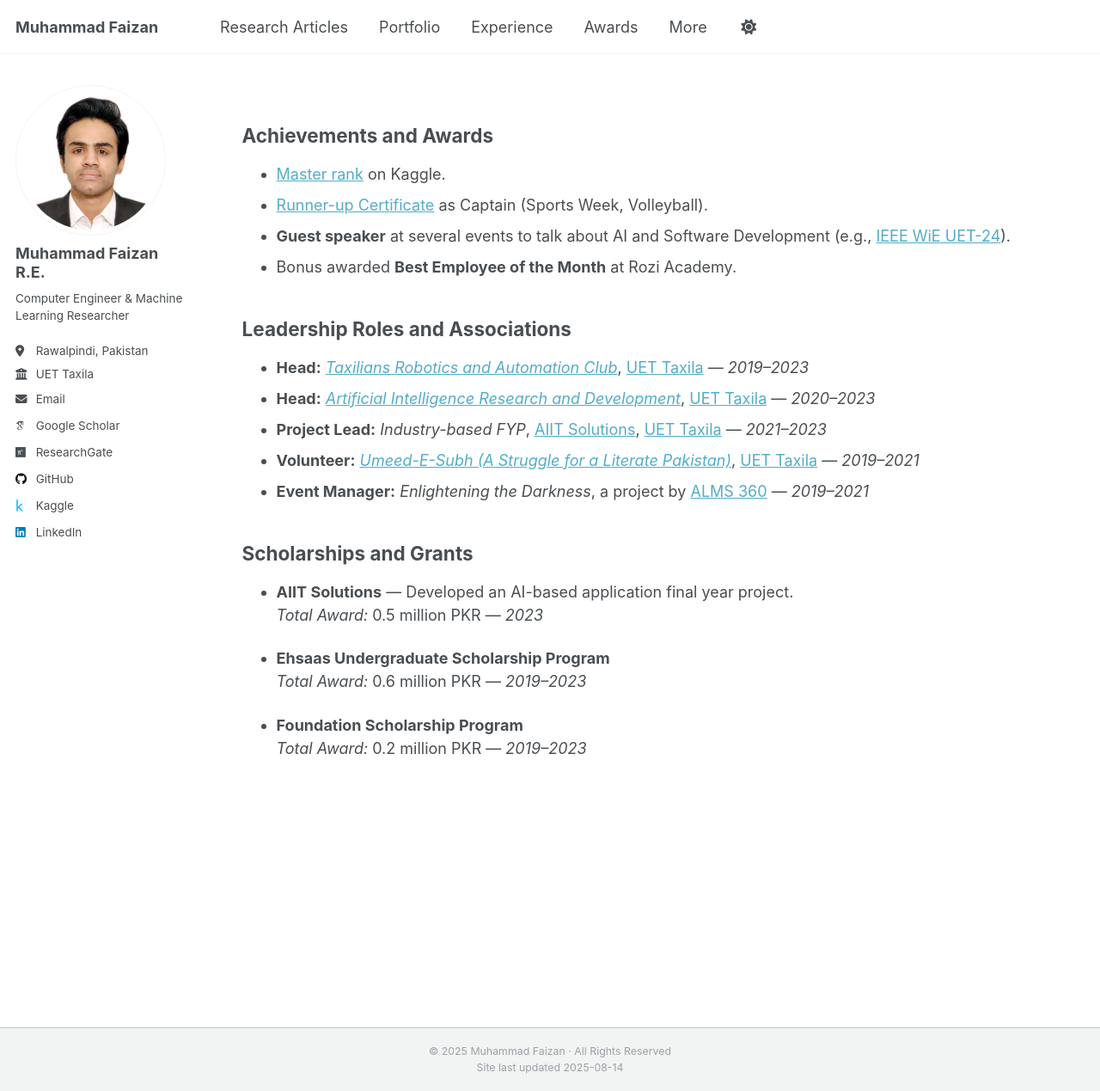
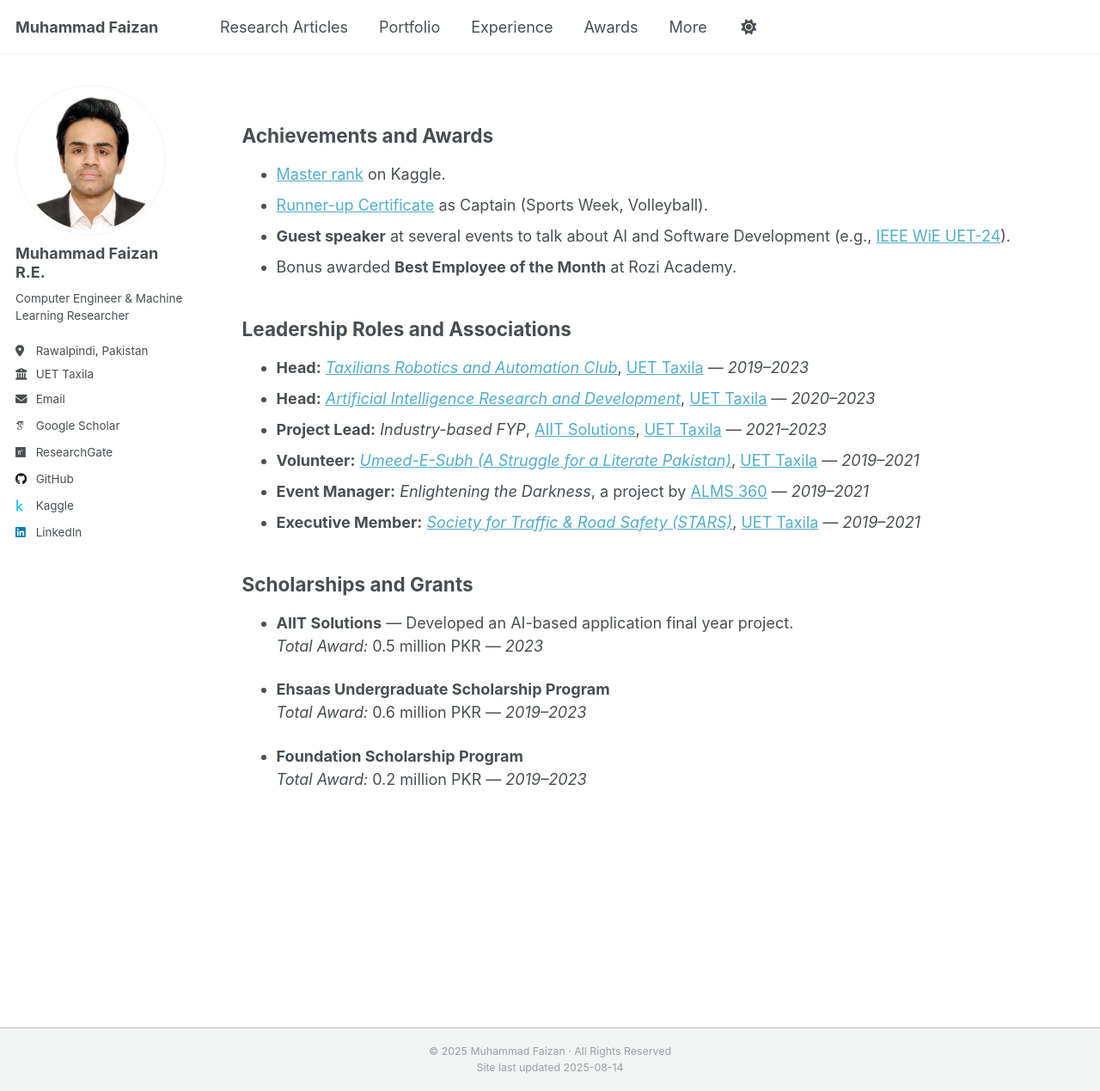
Before and after one commit to MuhammadFaizan99/MuhammadFaizan99.github.io, a Jekyll site: the page built from _pages/awards.md, in a window 1280 px wide and 1269 px high. Shown: the whole window at 86% size. Built offline with Jekyll 4.4.1, drawn with Linux system fonts in a browser that asks for light colours; some web fonts are replaced; a script that is not in the unit is left out.

Commit message:
Update awards.md

```diff
--- a/_pages/awards.md
+++ b/_pages/awards.md
@@ -22,6 +22,7 @@ redirect_from:
 - **Project Lead:** *Industry-based FYP*, [AIIT Solutions](https://aiitsolutions.com/), [UET Taxila](https://www.uettaxila.edu.pk) — *2021–2023*
 - **Volunteer:** *[Umeed-E-Subh (A Struggle for a Literate Pakistan)](https://www.linkedin.com/company/umeed-e-subh-uet-taxila/?originalSubdomain=pk)*, [UET Taxila](https://www.uettaxila.edu.pk) — *2019–2021*
 - **Event Manager:** *Enlightening the Darkness*, a project by [ALMS 360](https://alms360.org/) — *2019–2021*
+- **Executive Member:** *[Society for Traffic & Road Safety (STARS)](https://www.linkedin.com/company/society-for-traffic-road-safety-stars-uet-taxila/posts/?feedView=all)*, [UET Taxila](https://www.uettaxila.edu.pk) — *2019–2021*
 
 ## Scholarships and Grants
 
```
